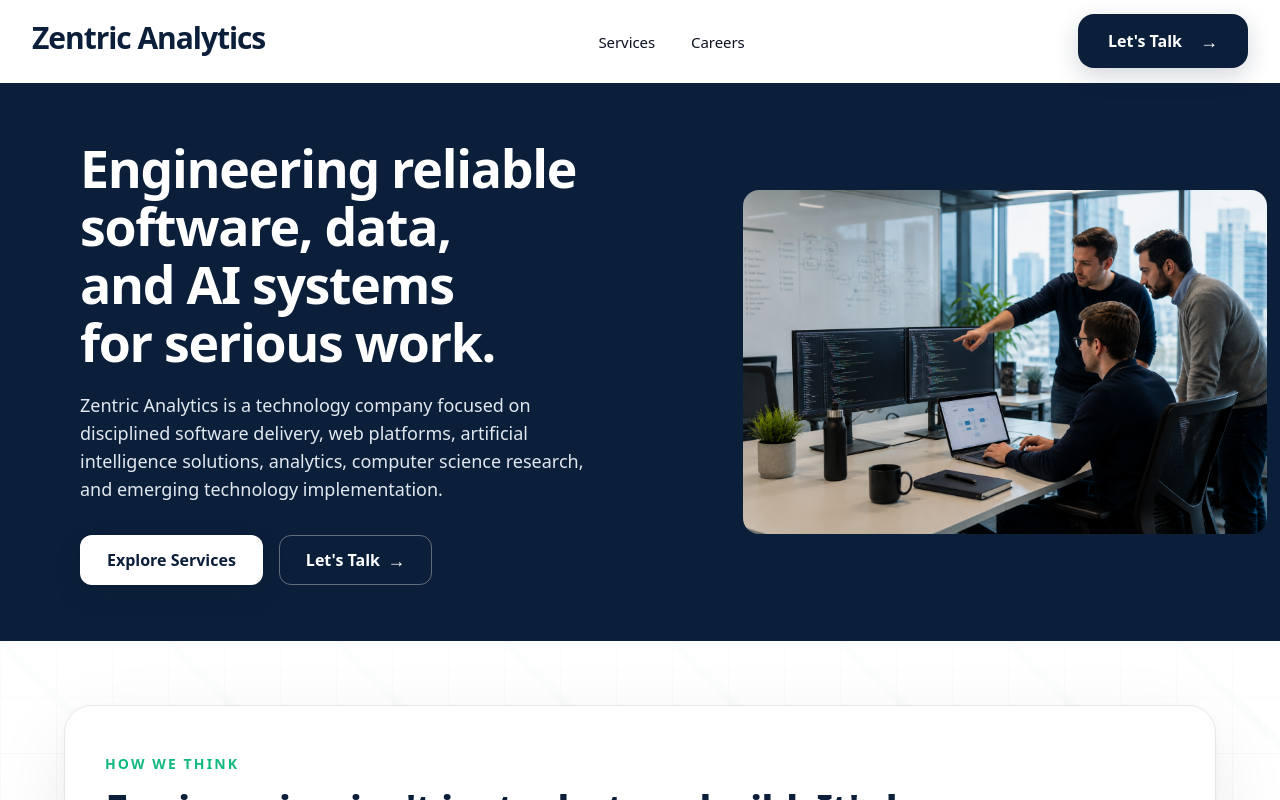
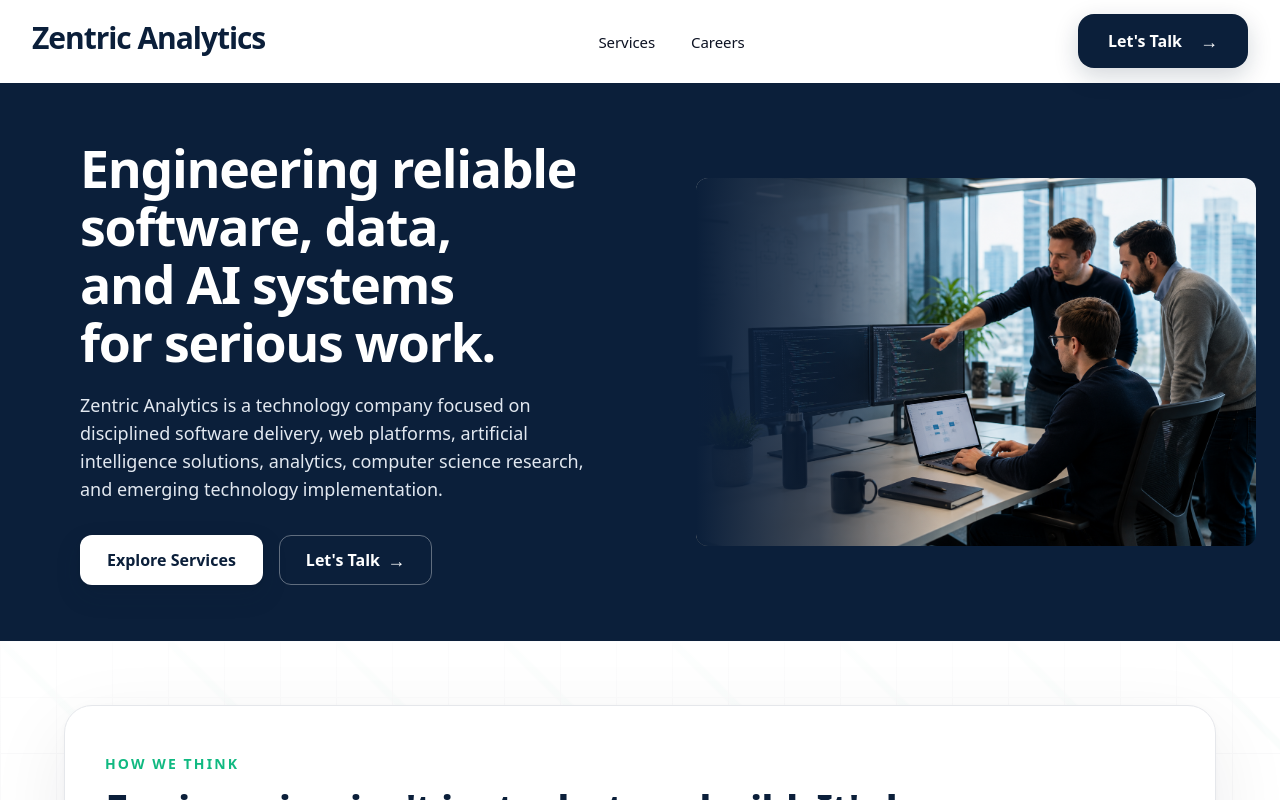
Before and after one commit to Zentric-Analytics/Zentricanalytics.com, a Next.js app: page / in a window 1280 px wide. Shown: the top 800 px of the page. Built offline with nearby package versions, Linux system fonts and the light colour scheme.

Commit message:
Refine homepage hero image integration

```diff
--- a/src/app/page.tsx
+++ b/src/app/page.tsx
@@ -173,7 +173,7 @@ export default function Home() {
   return (
     <PageShell>
       <section className="hero-premium relative isolate overflow-hidden bg-[#0B1F3A] text-white">
-        <div className="mx-auto grid w-full max-w-6xl items-center gap-8 px-4 py-8 sm:py-9 md:grid-cols-[minmax(0,1.08fr)_minmax(18rem,0.92fr)] md:gap-9 md:py-10 lg:gap-10 lg:py-14">
+        <div className="mx-auto grid w-full max-w-6xl items-center gap-8 px-4 py-8 sm:py-9 md:grid-cols-[minmax(0,1fr)_minmax(0,0.98fr)] md:gap-6 md:py-10 lg:gap-8 lg:py-14">
           <div className="max-w-[42rem]">
             <h1 className="hero-reveal hero-reveal-1 max-w-[34.5rem] text-balance text-[clamp(2rem,4.05vw,3.5rem)] font-bold leading-[1.12] tracking-[-0.025em] text-white">
               Engineering reliable software, data, and AI systems for serious work.
@@ -194,16 +194,17 @@ export default function Home() {
             </div>
           </div>
 
-          <div className="hero-reveal hero-reveal-4 w-full max-w-[34rem] justify-self-center md:max-w-none md:justify-self-end md:-mr-3 lg:-mr-10">
-            <div className="relative aspect-[16/10.5] overflow-hidden rounded-2xl md:min-h-[19.5rem] lg:min-h-[21.5rem]">
+          <div className="hero-reveal hero-reveal-4 w-full max-w-[34rem] justify-self-center md:w-[49vw] md:max-w-[35rem] md:justify-self-end md:-mr-6 lg:-mr-14">
+            <div className="relative aspect-[16/10.5] overflow-hidden rounded-xl md:min-h-[20.5rem] lg:min-h-[22.5rem]">
               <Image
                 src="/images/hero/hero-engineering-team.png"
                 alt="Software engineers collaborating on code and system architecture in a modern office"
                 fill
                 priority
-                sizes="(min-width: 1180px) 560px, (min-width: 768px) 46vw, calc(100vw - 2rem)"
-                className="object-cover object-[60%_38%]"
+                sizes="(min-width: 1180px) 580px, (min-width: 768px) 49vw, calc(100vw - 2rem)"
+                className="object-cover object-[64%_34%]"
               />
+              <div className="pointer-events-none absolute inset-y-0 left-0 w-[38%] bg-gradient-to-r from-[#0B1F3A] via-[#0B1F3A]/70 to-transparent md:w-[44%]" aria-hidden="true" />
             </div>
           </div>
         </div>
```
